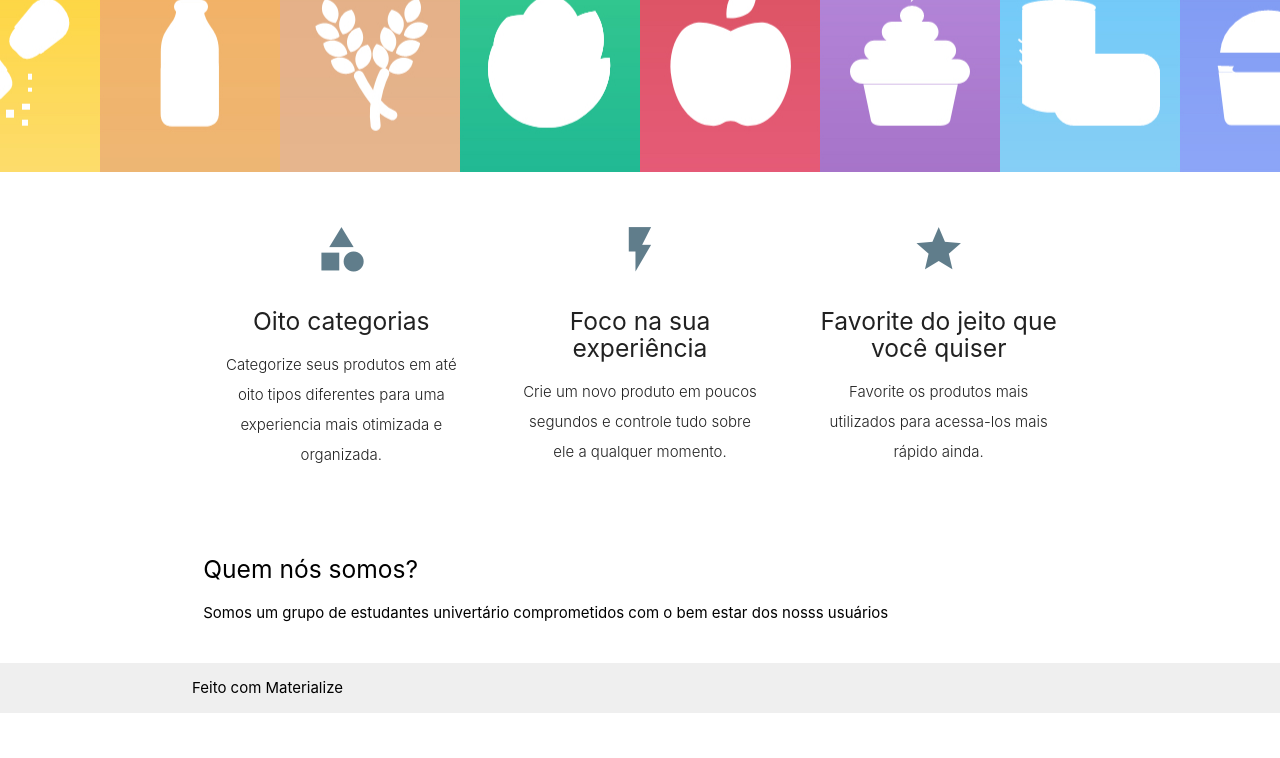
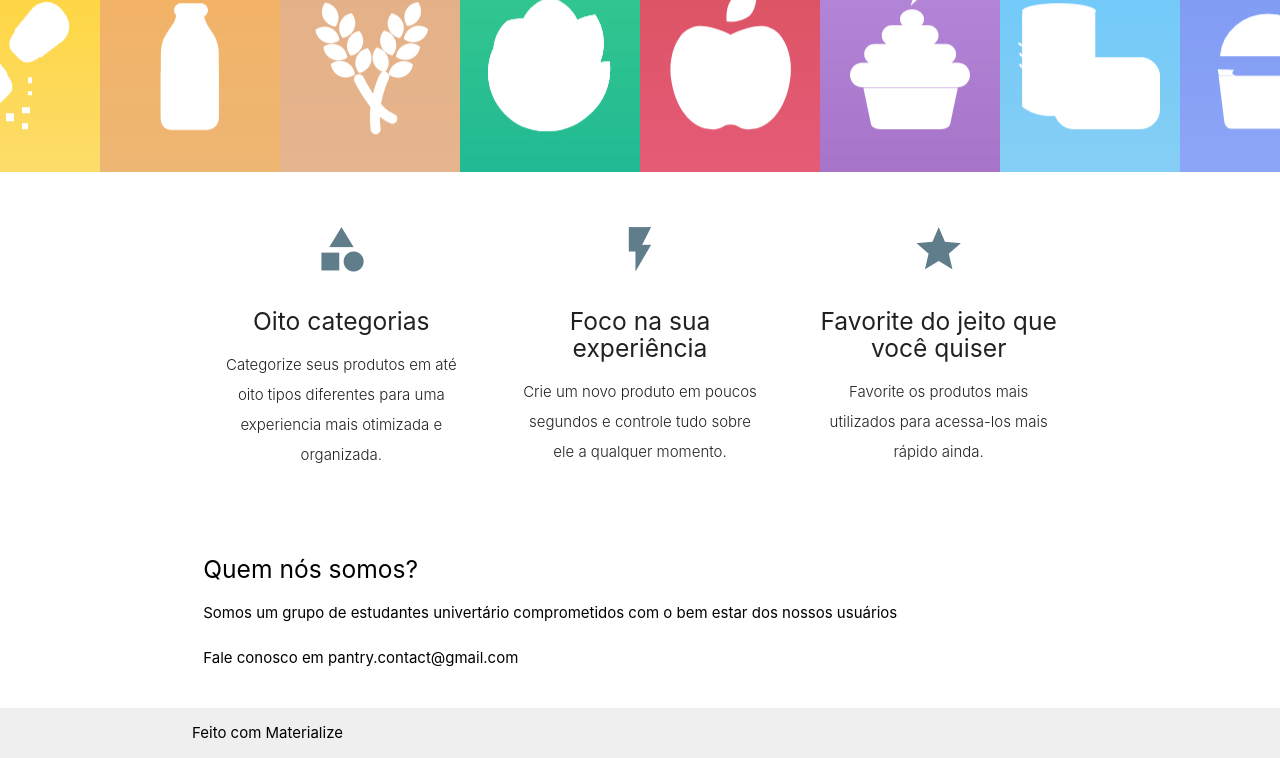
Before and after one commit to TMAProject/pantry.github.io, a plain HTML site: page index.html in a window 1280 px wide. Shown: the part 208-966 px from the top of the page. Before the commit the page ends 921 px from the top, so only its background shows below. Drawn offline with nearby package versions, Linux system fonts and the light colour scheme.

Commit message:
add email to home page

```diff
--- a/index.html
+++ b/index.html
@@ -67,7 +67,9 @@
       <div class="row">
         <div class="col l12 s12">
           <h5 class="black-text">Quem nós somos?</h5>
-          <p class="black-text text-lighten-4">Somos um grupo de estudantes univertário comprometidos com o bem estar dos nosss usuários</p>
+          <p class="black-text text-lighten-4">Somos um grupo de estudantes univertário comprometidos com o bem estar dos nossos usuários</p>
+          <p class="black-text text-lighten-4">Fale conosco em pantry.contact@gmail.com</p>
+
         </div>
       </div>
     </div>
```
